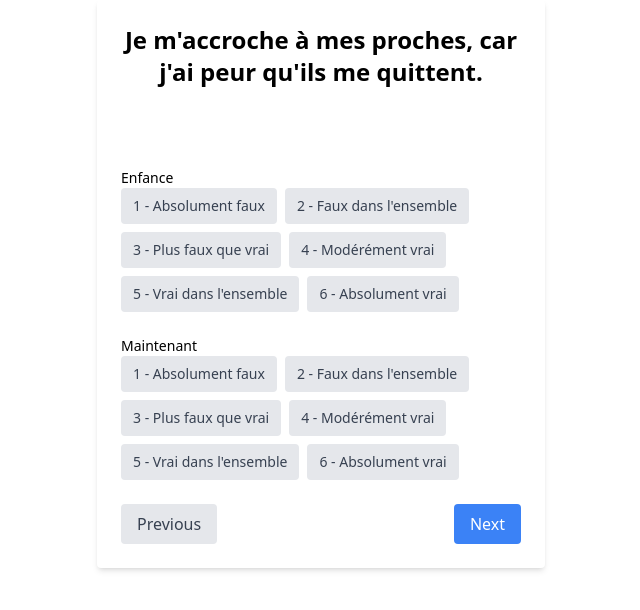
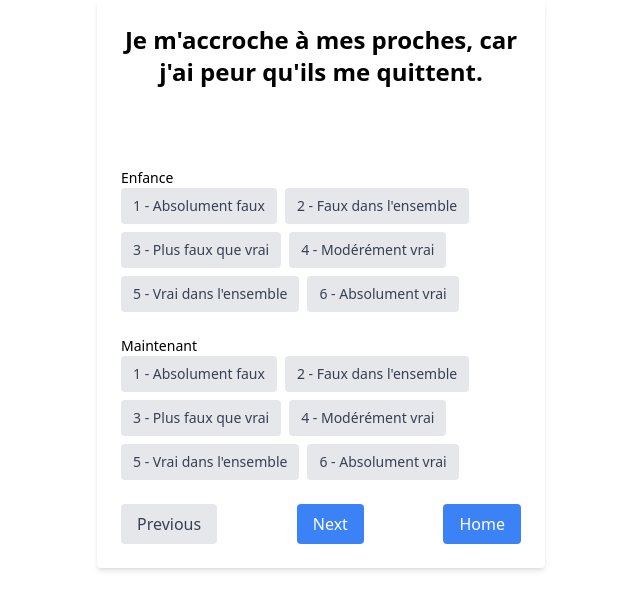
Before and after one commit to alexvanacker/reinvent-my-life, a React (Vite) app in the folder react-ts/: page /questionnaire in a window 1280 px wide. Shown: the top 610 px of the page, without its empty margins (319-959 px from the left). Built offline with nearby package versions, Linux system fonts and the light colour scheme.

Commit message:
Add button to go back home from questions

```diff
--- a/react-ts/src/components/Question.tsx
+++ b/react-ts/src/components/Question.tsx
@@ -66,6 +66,10 @@ const Question: React.FC<QuestionProps> = ({ id, text, onNext, onPrevious }) =>
     }
   };
 
+  const goHome = () => {
+    navigate("/");
+  }
+
   return (
     <div className="bg-white p-6 rounded shadow-md max-w-md w-full mx-auto">
       <div className="h-32 overflow-y-auto mb-4">
@@ -124,6 +128,13 @@ const Question: React.FC<QuestionProps> = ({ id, text, onNext, onPrevious }) =>
         >
           Next
         </button>
+        <button
+          type="button"
+          onClick={goHome}
+          className="py-2 px-4 bg-blue-500 text-white rounded hover:bg-blue-600"
+        >
+        Home
+        </button>
       </div>
     </div>
   );
```
